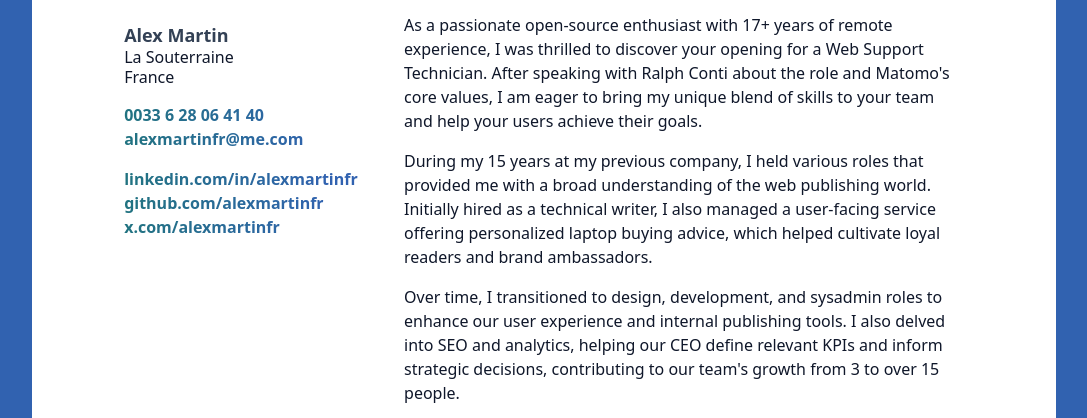
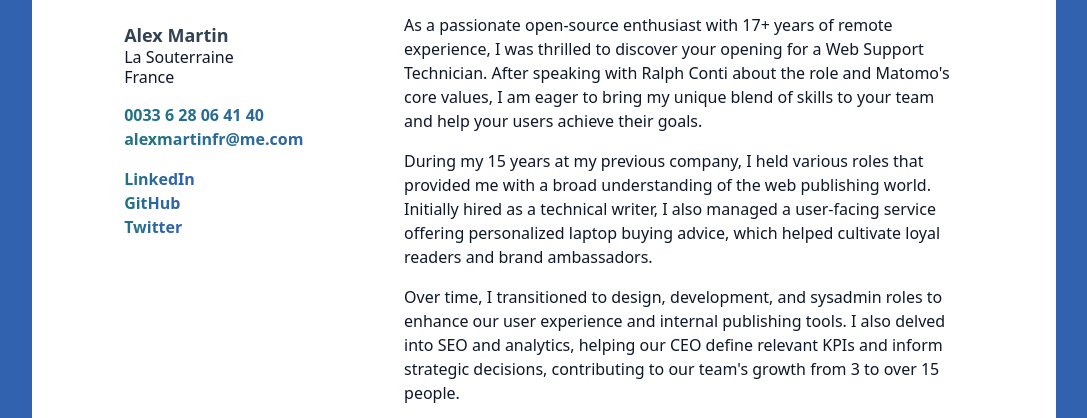
Before and after one commit to alexmartinfr/matomo, a plain HTML site: page index.html in a window 1280 px wide. Shown: the part 305-723 px from the top of the page, without its empty margins (96-1183 px from the left). Drawn offline with nearby package versions, Linux system fonts and the light colour scheme.

Commit message:
Update index.html

```diff
--- a/index.html
+++ b/index.html
@@ -27,9 +27,9 @@
           <div class="mb-4 leading-5">France</div>
           <div class="bg-gradient-to-r from-[#217380] to-[#3162b0] to-80% bg-clip-text font-semibold text-transparent">0033 6 28 06 41 40</div>
           <div class="mb-4 bg-gradient-to-r from-[#217380] to-[#3162b0] to-80% bg-clip-text font-semibold text-transparent">alexmartinfr@me.com</div>
-          <div class="bg-gradient-to-r from-[#217380] to-[#3162b0] to-80% bg-clip-text font-semibold text-transparent">linkedin.com/in/alexmartinfr</div>
-          <div class="bg-gradient-to-r from-[#217380] to-[#3162b0] to-80% bg-clip-text font-semibold text-transparent">github.com/alexmartinfr</div>
-          <div class="bg-gradient-to-r from-[#217380] to-[#3162b0] to-80% bg-clip-text font-semibold text-transparent">x.com/alexmartinfr</div>
+          <div class=""><a href="linkedin.com/in/alexmartinfr" class="bg-gradient-to-r from-[#217380] to-[#3162b0] to-80% bg-clip-text font-semibold text-transparent">LinkedIn</a></div>
+          <div class=""><a href="github.com/alexmartinfr" class="bg-gradient-to-r from-[#217380] to-[#3162b0] to-80% bg-clip-text font-semibold text-transparent"">GitHub</a></div>
+          <div class=""><a href="x.com/alexmartinfr" class="bg-gradient-to-r from-[#217380] to-[#3162b0] to-80% bg-clip-text font-semibold text-transparent"">Twitter</a></div>
         </div>
       </div>
       <div class="w-2/3">
```
